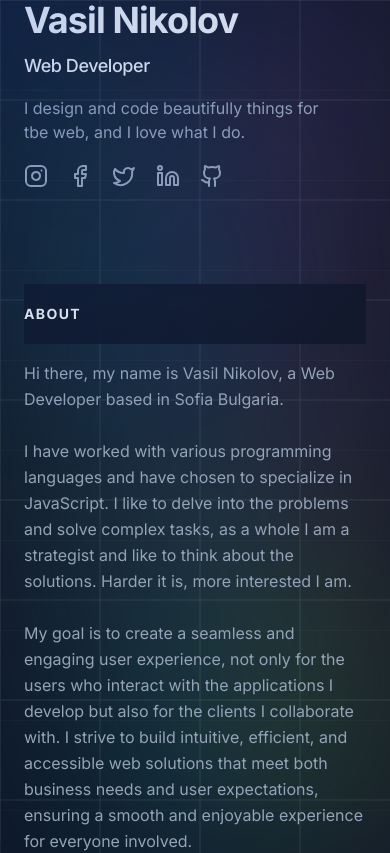
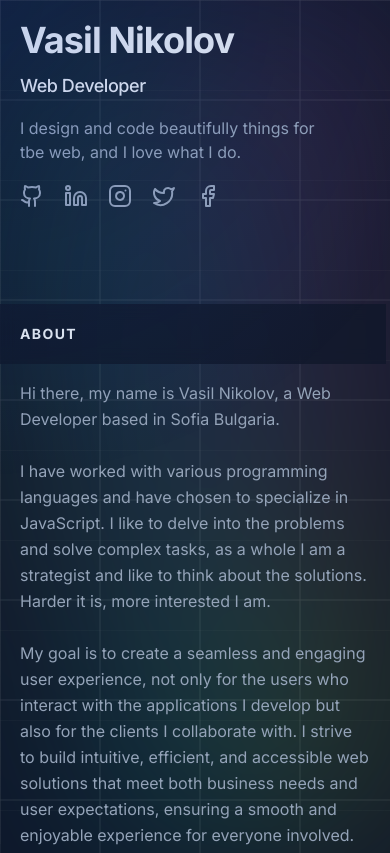
Before and after one commit to eqinox/vasko, a Next.js app: page / in a window 390 px wide. Shown: the top 853 px of the page. Built offline with nearby package versions, Linux system fonts and the light colour scheme.

Commit message:
ui responsive changes

```diff
--- a/src/app/(root)/layout.tsx
+++ b/src/app/(root)/layout.tsx
@@ -102,7 +102,7 @@ export default function ClientLayout({
       {/* Main Wrapper */}
       <div
         ref={scrollRef}
-        className="hide-scrollbar overflow-auto lg:flex lg:justify-between lg:gap-4"
+        className="hide-scrollbar overflow-auto max-md:p-5 lg:flex lg:justify-between lg:gap-4"
       >
         <Header />
 
--- a/src/app/(root)/page.tsx
+++ b/src/app/(root)/page.tsx
@@ -70,12 +70,12 @@ const projects = [
 
 const Page = () => {
   return (
-    <div className="flex flex-col overflow-visible">
+    <div className="flex flex-col">
       <section
         id="about"
         className="mb-16 scroll-mt-16 md:mb-24 lg:mb-36 lg:scroll-mt-24"
       >
-        <div className="sticky top-0 z-20 -mx-6 mb-4 w-screen bg-slate-900/75 px-6 py-5 backdrop-blur md:-mx-12 md:px-12 lg:sr-only lg:relative lg:top-auto lg:mx-auto lg:w-full lg:px-0 lg:py-0 lg:opacity-0">
+        <div className="sticky -top-5 z-20 -mx-6 mb-4 w-screen bg-slate-900/75 px-6 py-5 backdrop-blur md:-mx-12 md:px-12 lg:sr-only lg:relative lg:top-auto lg:mx-auto lg:w-full lg:px-0 lg:py-0 lg:opacity-0">
           <h2 className="text-sm font-bold uppercase tracking-widest text-slate-200 lg:sr-only">
             About
           </h2>
--- a/src/app/globals.css
+++ b/src/app/globals.css
@@ -126,3 +126,7 @@ body::before {
   background-color: white;
   pointer-events: none;
 }
+
+.fixed-gap {
+  gap: 1rem !important;
+}
--- a/src/app/layout.tsx
+++ b/src/app/layout.tsx
@@ -26,7 +26,7 @@ export default function RootLayout({
 }>) {
   return (
     <html lang="en" className={`${inter.variable}`}>
-      <body className="relative mx-auto min-h-screen max-w-screen-xl bg-slate-900 px-6 py-12 pt-0 font-sans leading-relaxed text-slate-400 antialiased selection:bg-teal-300 selection:text-teal-900 md:px-12 md:py-16 lg:py-0">
+      <body className="relative mx-auto min-h-screen max-w-screen-xl bg-slate-900 px-6 py-12 pt-0 font-sans leading-relaxed text-slate-400 antialiased selection:bg-teal-300 selection:text-teal-900 max-md:p-0 md:px-12 md:py-16 lg:py-0">
         {children}
         <h1 className="lg fixed -bottom-[5rem] -left-[2rem] -z-10 hidden select-none bg-transparent opacity-10 lg:block">
           <Image
--- a/src/components/experience.tsx
+++ b/src/components/experience.tsx
@@ -45,7 +45,7 @@ const Experience: React.FC<Props> = ({
   return (
     <>
       <li
-        className="group relative mb-12 grid cursor-pointer transition-opacity hover:!opacity-100 group-hover/list:opacity-50 sm:grid-cols-8 sm:gap-8 md:gap-4"
+        className="group relative mb-12 grid cursor-pointer gap-4 transition-all hover:!opacity-100 group-hover/list:opacity-50 sm:grid-cols-8 sm:gap-8 md:gap-4"
         onClick={() => window.open(link, "_blank")}
       >
         <div className="absolute -inset-x-4 -inset-y-4 z-0 hidden rounded-md transition lg:-inset-x-6 lg:block lg:group-hover:bg-slate-800/50"></div>
@@ -55,8 +55,30 @@ const Experience: React.FC<Props> = ({
           </header>
         )}
 
+        <div className="z-10 sm:order-2 sm:col-span-6">
+          <h3 className="flex flex-row font-medium leading-snug text-slate-200 group-hover:text-teal-300 group-focus-visible:text-teal-300">
+            {!!title && `${title}`}
+            {!!position && `${position}`} {!!company && ` - ${company}`}
+            <ArrowUpRight
+              className="ml-2 translate-y-1 transition-transform duration-300 group-hover:-translate-y-1 group-hover:translate-x-1"
+              size={15}
+            />
+          </h3>
+
+          <p className="text-sm leading-normal">{description}</p>
+          {technologies.length > 0 && (
+            <ul className="mt-4 flex flex-wrap gap-2">
+              {technologies?.map((item) => (
+                <li key={item}>
+                  <Badge variant="tech">{item}</Badge>
+                </li>
+              ))}
+            </ul>
+          )}
+        </div>
+
         {!!image && (
-          <div className="relative mb-2 mt-1 pb-1 text-xs font-semibold uppercase tracking-wide sm:col-span-2">
+          <div className="relative max-sm:h-36 max-sm:w-44 sm:order-1 sm:col-span-2">
             <Image
               src={image}
               alt="Project image"
@@ -69,27 +91,6 @@ const Experience: React.FC<Props> = ({
             />
           </div>
         )}
-
-        <div className="z-10 sm:col-span-6">
-          <h3 className="flex flex-row font-medium leading-snug text-slate-200 group-hover:text-teal-300 group-focus-visible:text-teal-300">
-            {!!title && `${title}`}
-            {!!position && `${position}`} {!!company && ` - ${company}`}
-            <ArrowUpRight
-              className="ml-2 translate-y-1 transition-transform duration-300 group-hover:-translate-y-1 group-hover:translate-x-1"
-              size={15}
-            />
-          </h3>
-          <p className="text-sm leading-normal">{description}</p>
-          {technologies.length > 0 && (
-            <ul className="mt-4 flex flex-wrap gap-2">
-              {technologies?.map((item) => (
-                <li key={item}>
-                  <Badge variant="tech">{item}</Badge>
-                </li>
-              ))}
-            </ul>
-          )}
-        </div>
       </li>
     </>
   );
--- a/src/components/shared/socials.tsx
+++ b/src/components/shared/socials.tsx
@@ -3,22 +3,10 @@ import { Facebook, Github, Instagram, Linkedin, Twitter } from "lucide-react";
 const Socials = () => {
   return (
     <ul className="flex gap-5 max-lg:mt-5">
-      <Instagram
+      <Github
         className="hover:text-slate-200"
         cursor="pointer"
-        onClick={() => window.open("https://www.instagram.com/eqinox23/")}
-      />
-
-      <Facebook
-        className="hover:text-slate-200"
-        cursor="pointer"
-        onClick={() => window.open("https://www.facebook.com/eqinox2/")}
-      />
-
-      <Twitter
-        className="hover:text-slate-200"
-        cursor="pointer"
-        onClick={() => window.open("https://x.com/eqinox23")}
+        onClick={() => window.open("https://github.com/eqinox")}
       />
 
       <Linkedin
@@ -29,10 +17,22 @@ const Socials = () => {
         }
       />
 
-      <Github
+      <Instagram
         className="hover:text-slate-200"
         cursor="pointer"
-        onClick={() => window.open("https://github.com/eqinox")}
+        onClick={() => window.open("https://www.instagram.com/eqinox23/")}
+      />
+
+      <Twitter
+        className="hover:text-slate-200"
+        cursor="pointer"
+        onClick={() => window.open("https://x.com/eqinox23")}
+      />
+
+      <Facebook
+        className="hover:text-slate-200"
+        cursor="pointer"
+        onClick={() => window.open("https://www.facebook.com/eqinox2/")}
       />
     </ul>
   );
```
